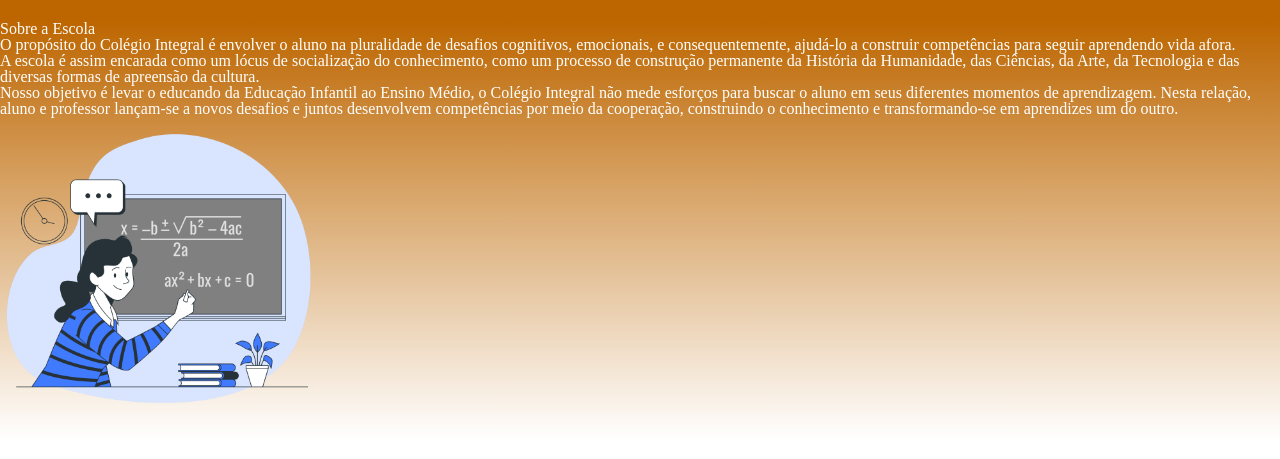
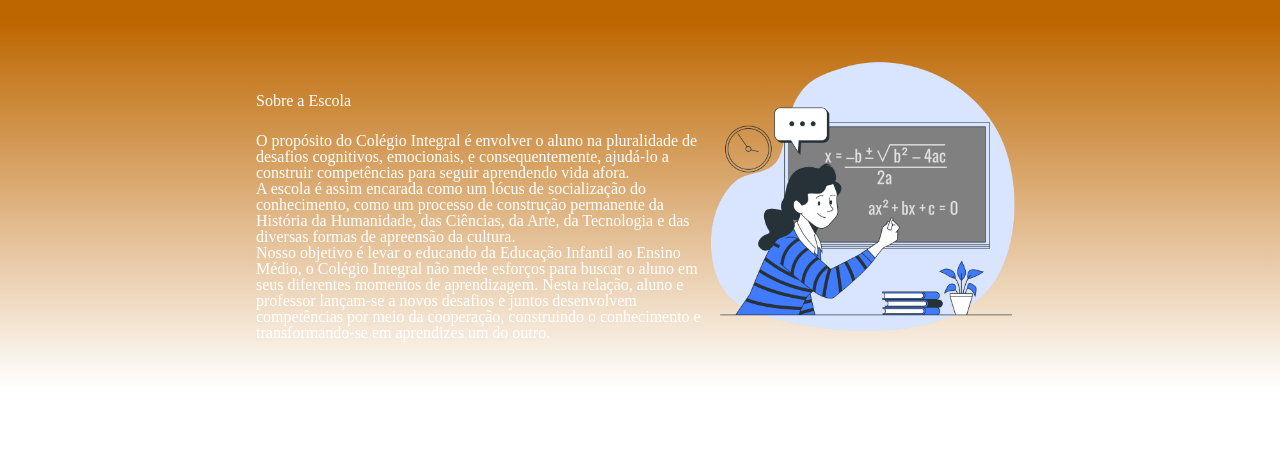
Before and after one commit to anjomaconheiro/SiteEscola-1, a plain HTML site: page index.html in a window 1280 px wide. Shown: the part 107-566 px from the top of the page. Drawn offline with Linux system fonts and the light colour scheme.

Commit message:
Finalizando CSS Escola

```diff
--- a/style.css
+++ b/style.css
@@ -24,4 +24,16 @@
 #inicio {
   background-image: linear-gradient(#bd6600, #ffffff);
   color: white;
+  display: flex;
+  justify-content: center;
+  align-items: center;
+  padding: 24px 0;
 }
+
+.div-inicio {
+  width: 35%;
+}
+
+.titulo-inicio {
+  padding: 24px 0;
+}
```
